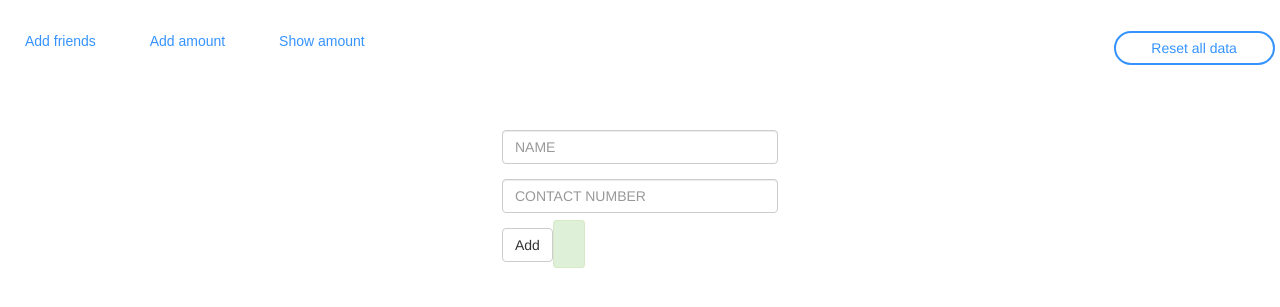
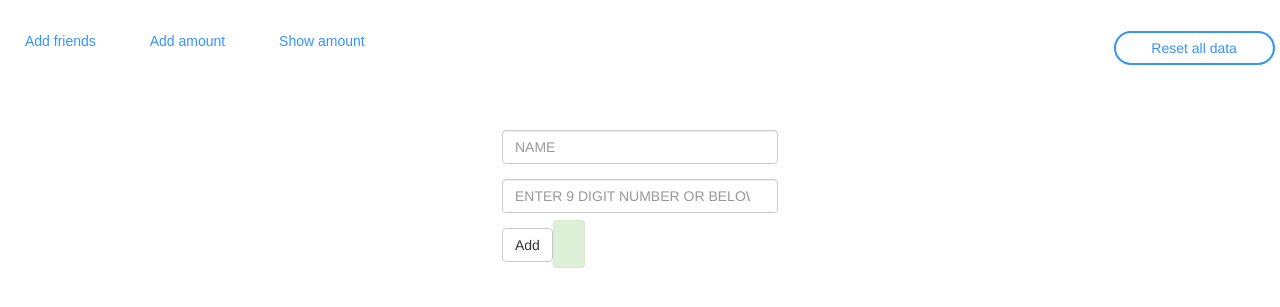
Before and after one commit to prasanthatla/sample, a Django app: page /frnd/ in a window 1280 px wide. Shown: the top 307 px of the page. Run offline with Django 3.2, Linux system fonts and the light colour scheme; some libraries are stand-ins or nearby versions.

Commit message:
Update addfriends.html

```diff
--- a/sosio_exp/templates/addfriends.html
+++ b/sosio_exp/templates/addfriends.html
@@ -22,7 +22,7 @@
       <input type="text" class="form-control" name="name" placeholder="NAME" required>
     </div>
     <div class="form-group">
-      <input type="tel" class="form-control" name="cno" placeholder="CONTACT NUMBER">
+      <input type="number" class="form-control" name="cno" placeholder="ENTER 9 DIGIT NUMBER OR BELOW ">
     </div>
     <button type="submit" class="btn btn-default">Add</button>
     <span  style="margin-right: 25px;"class="alert alert-success">{{ mes }}</span>
```
